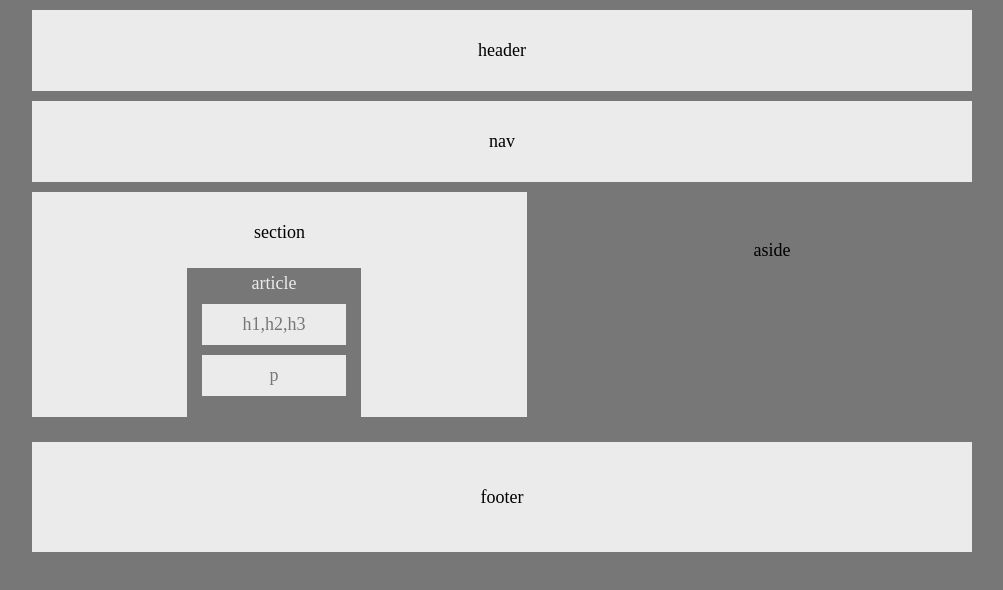
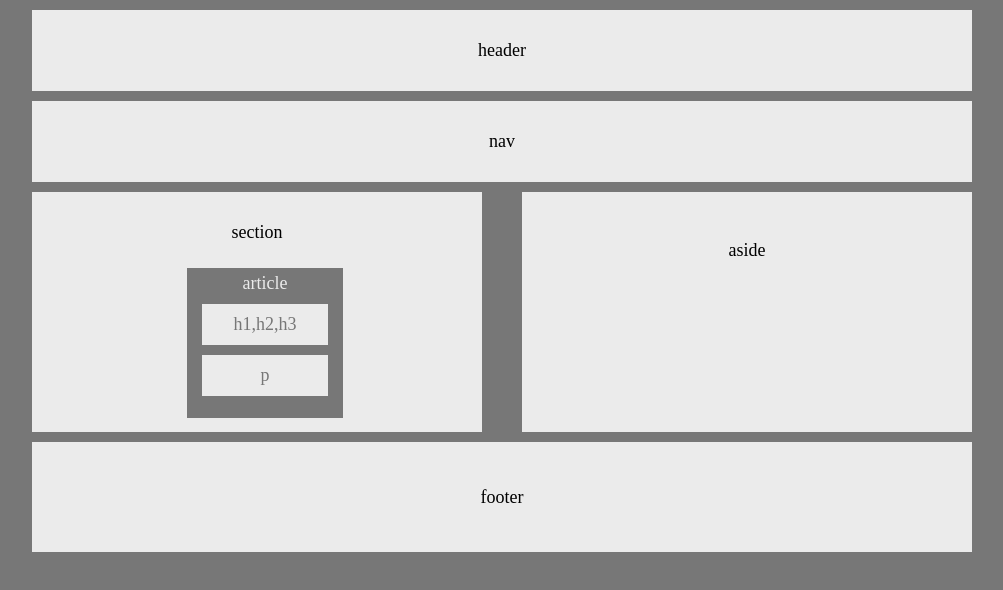
Before and after one commit to vrajdalal4741/HW-Wireframe, a plain HTML site: page index.html in a window 1280 px wide. Shown: the whole page, without its empty margins (138-1141 px from the left). Drawn offline with Linux system fonts and the light colour scheme.

Commit message:
final copy

```diff
--- a/index.html
+++ b/index.html
@@ -5,17 +5,16 @@
             <link rel="stylesheet" type="text/css" href="style.css">
         </head>
         <body>
-            <div class="container">
+            <div class="bigbox">
                 <header>
                     header
                 </header>
                 <nav>
                     nav
                 </nav>
-
-                <div class="content">
-                    <section class="section">section
-                        <div class="article">
+                <div class="mediumbox">
+                    <section class="littlebox">section
+                        <div class="tinybox">
                             article
                             <div class="headings">h1,h2,h3</div>
                             <div class="paragraph">p</div>
--- a/style.css
+++ b/style.css
@@ -5,9 +5,8 @@
 body {
     background-color: #777;
     width: 960px;
-    margin: 0 auto;
-    padding: 0;
     font-size: 18px;
+    margin: auto;
 }
 header {
     background-color: #ebebeb;
@@ -19,27 +18,27 @@ nav {
     padding: 30px;
     margin: 10px;
 }
-.content{
+.mediumbox {
     height: 240px;
     margin: 0px 10px;
     clear: both;
 }
-.section {
+.littlebox {
 
     float: left;
-    width: 495px;
+    width: 450px;
     background-color: #ebebeb;
     padding: 30px;
-    height: 225px;
+    height: 240px;
 }
 aside {
     float: right;
-    width: 400px;
-*/  background-color: #ebebeb;
+    width: 450px;
+    background-color: #ebebeb;
     padding: 30px;
-    height: 220px;
+    height: 240px;
 }
-.article {
+.tinybox {
 
     width: 40%;
     background-color: #777;
@@ -56,7 +55,6 @@ aside {
     margin: 10px;
     color: #777;
 }
-
 .paragraph {
     background-color: #ebebeb;
     padding: 10px;
```
